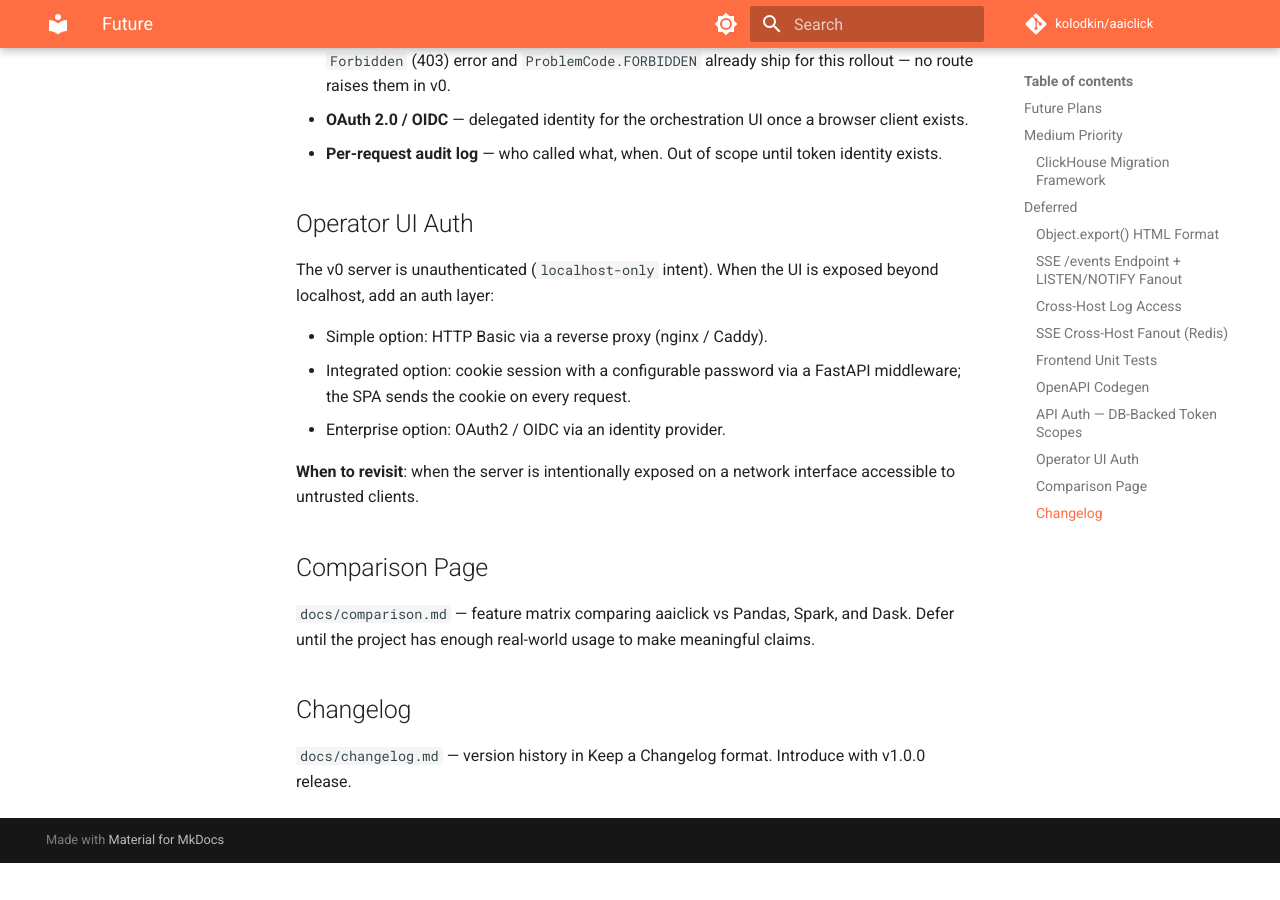
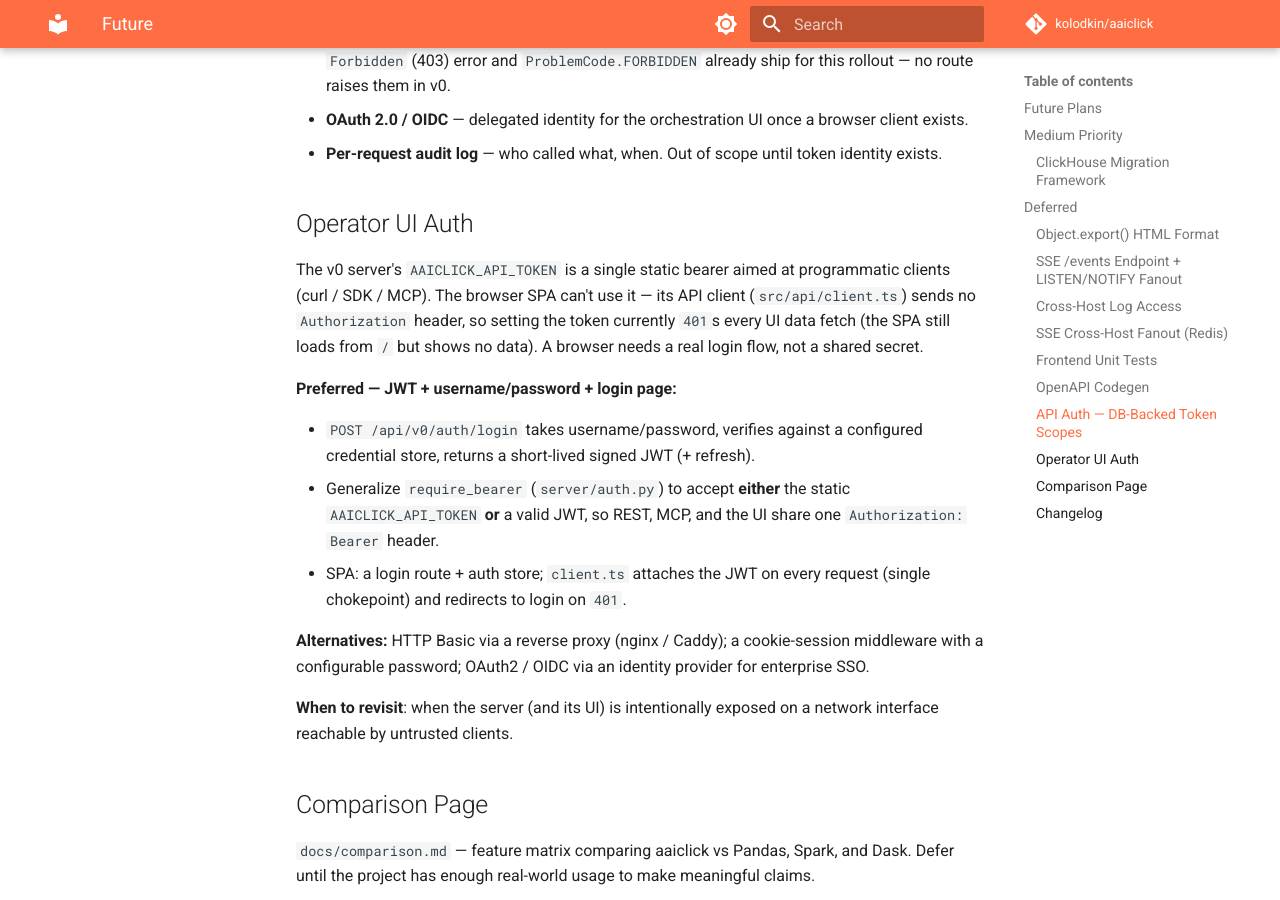
Before and after one commit to kolodkin/aaiclick, an MkDocs documentation site: the page built from docs/future.md, in a window 1280 px wide and 900 px high, scrolled down 4023 px. Built offline with MkDocs 1.6.1 and Material for MkDocs 9.7.7, drawn with Linux system fonts in a browser that asks for light colours; comment, search, counter and statistics services are not loaded; before the commit the page ends 4886 px from its top, so only the background shows below that.

Commit message:
Sharpen Operator UI Auth future item: JWT + login page
Note that the static AAICLICK_API_TOKEN breaks the browser SPA (its
client sends no Authorization header), and capture the JWT + username/
password + login-page design: a /auth/login endpoint, generalizing
require_bearer to accept the static token or a JWT, and the client.ts
chokepoint.

```diff
--- a/docs/future.md
+++ b/docs/future.md
@@ -151,16 +151,28 @@ callers need distinct privileges:
 
 ## Operator UI Auth
 
-The v0 server is unauthenticated (`localhost-only` intent). When the UI is
-exposed beyond localhost, add an auth layer:
+The v0 server's `AAICLICK_API_TOKEN` is a single static bearer aimed at
+programmatic clients (curl / SDK / MCP). The browser SPA can't use it — its
+API client (`src/api/client.ts`) sends no `Authorization` header, so setting
+the token currently `401`s every UI data fetch (the SPA still loads from `/`
+but shows no data). A browser needs a real login flow, not a shared secret.
 
-- Simple option: HTTP Basic via a reverse proxy (nginx / Caddy).
-- Integrated option: cookie session with a configurable password via a FastAPI
-  middleware; the SPA sends the cookie on every request.
-- Enterprise option: OAuth2 / OIDC via an identity provider.
+**Preferred — JWT + username/password + login page:**
 
-**When to revisit**: when the server is intentionally exposed on a network
-interface accessible to untrusted clients.
+- `POST /api/v0/auth/login` takes username/password, verifies against a
+  configured credential store, returns a short-lived signed JWT (+ refresh).
+- Generalize `require_bearer` (`server/auth.py`) to accept **either** the
+  static `AAICLICK_API_TOKEN` **or** a valid JWT, so REST, MCP, and the UI
+  share one `Authorization: Bearer` header.
+- SPA: a login route + auth store; `client.ts` attaches the JWT on every
+  request (single chokepoint) and redirects to login on `401`.
+
+**Alternatives:** HTTP Basic via a reverse proxy (nginx / Caddy); a
+cookie-session middleware with a configurable password; OAuth2 / OIDC via an
+identity provider for enterprise SSO.
+
+**When to revisit**: when the server (and its UI) is intentionally exposed on
+a network interface reachable by untrusted clients.
 
 ## Comparison Page
 
```
